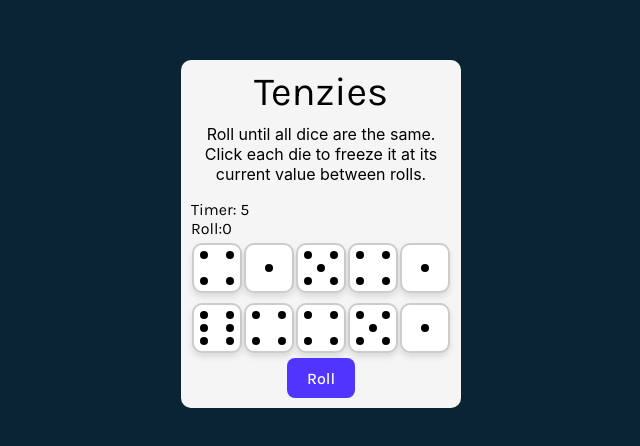
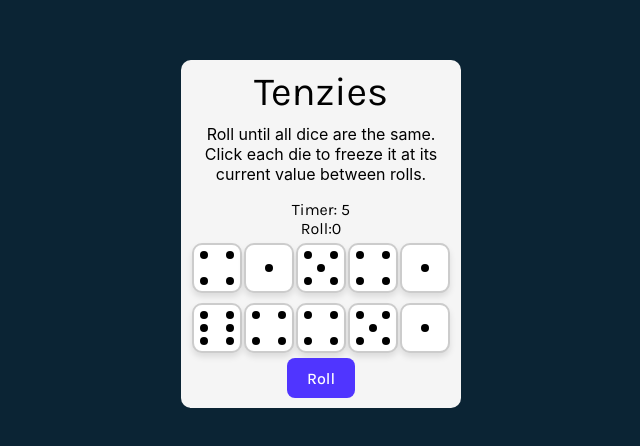
Before and after one commit to pchristou/tenzi, a React (Vite) app: page / in a window 1280 px wide. Shown: the part 166-612 px from the top of the page, without its empty margins (319-959 px from the left). Built offline with nearby package versions, Linux system fonts and the light colour scheme.

Commit message:
feat: center stats

```diff
--- a/src/5-tenzies/App.jsx
+++ b/src/5-tenzies/App.jsx
@@ -100,7 +100,7 @@ export default function App() {
                         current value
                         between rolls.</p>
 
-                    <div>
+                    <div className='stats'>
                     Timer: { timer }<br/>
                     Roll:{ rollCount }
                     </div>
--- a/src/index.css
+++ b/src/index.css
@@ -516,6 +516,10 @@ body {
         align-items: center;
     }
 
+    .stats {
+        text-align: center;
+    }
+
     .tenzies-reroll {
         display: flex;
         justify-content: center;
```
Also changed, not shown: 1 other file (tests, documents, lock files or other folders).
